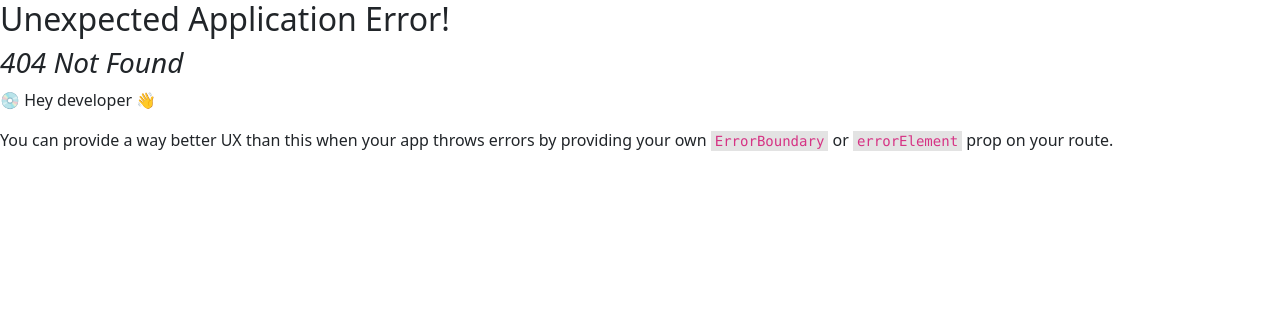
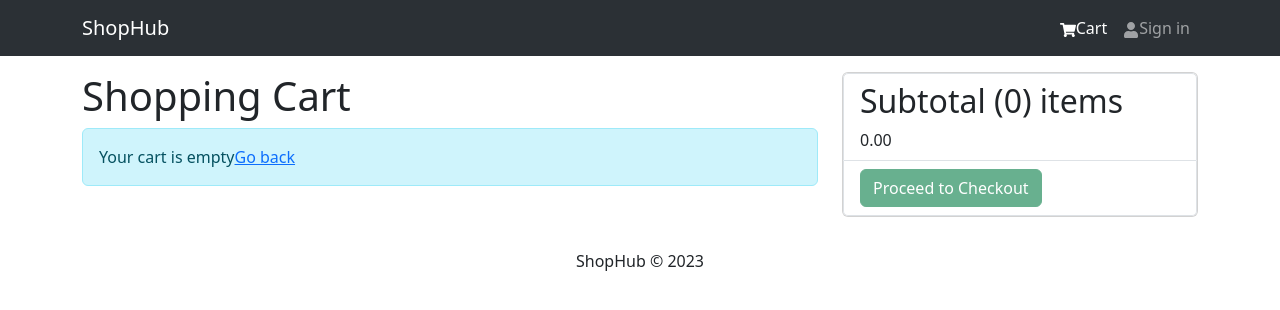
Before and after one commit to Aryan-Akhilesh/ShopHub, a React (Create React App) app in the folder frontend/: page /cart in a window 1280 px wide. Before the commit this address had no page. Shown: the top 310 px of the page. Built offline with nearby package versions, Linux system fonts and the light colour scheme.

Commit message:
implemented cart screen along with displaying number of items in the cart in the header

```diff
--- a/frontend/src/components/Header.jsx
+++ b/frontend/src/components/Header.jsx
@@ -1,9 +1,12 @@
 import React from "react";
-import { Nav, Container, Navbar } from "react-bootstrap";
+import { Nav, Container, Navbar, Badge } from "react-bootstrap";
 import { FaShoppingCart, FaUser } from "react-icons/fa";
 import { LinkContainer } from "react-router-bootstrap";
+import { useSelector } from "react-redux";
 
 function Header() {
+  const { cartItems } = useSelector((state) => state.cart);
+
   return (
     <header>
       <Navbar
@@ -23,6 +26,11 @@
                 <Nav.Link>
                   <FaShoppingCart />
                   Cart
+                  {cartItems.length > 0 && (
+                    <Badge pill bg="success">
+                      {cartItems.reduce((acc, x) => acc + x.qty, 0)}
+                    </Badge>
+                  )}
                 </Nav.Link>
               </LinkContainer>
               <LinkContainer to="/login">
--- a/frontend/src/index.js
+++ b/frontend/src/index.js
@@ -14,12 +14,14 @@
 import reportWebVitals from "./reportWebVitals";
 import HomeScreen from "./screens/HomeScreen";
 import ProductScreen from "./screens/ProductScreen";
+import CartScreen from "./screens/CartScreen";
 
 const router = createBrowserRouter(
   createRoutesFromElements(
     <Route path="/" element={<App />}>
       <Route index path="/" element={<HomeScreen />} />
       <Route path="/product/:id" element={<ProductScreen />} />
+      <Route path="/cart" element={<CartScreen />} />
     </Route>
   )
 );
--- /dev/null
+++ b/frontend/src/screens/CartScreen.jsx
@@ -0,0 +1,119 @@
+import { useNavigate } from "react-router-dom";
+import { Link } from "react-router-dom";
+import {
+  Row,
+  Col,
+  ListGroup,
+  ListGroupItem,
+  Image,
+  FormSelect,
+  Button,
+  Card,
+} from "react-bootstrap";
+import { useDispatch, useSelector } from "react-redux";
+import Message from "../components/Message";
+import { FaTrash } from "react-icons/fa";
+import { addToCart, removeFromCart } from "../slices/cartSlice";
+
+function CartScreen() {
+  const navigate = useNavigate();
+  const dispatch = useDispatch();
+
+  const addToCartHandler = (item, qty) => {
+    dispatch(addToCart({ ...item, qty }));
+  };
+
+  const removeFromCartHandler = (id) => {
+    dispatch(removeFromCart(id));
+  };
+
+  const checkoutHandler = () => {
+    navigate("/login?redirect=/shipping");
+  };
+
+  const cart = useSelector((state) => state.cart);
+  const { cartItems } = cart;
+  return (
+    <Row>
+      <Col md={8}>
+        <h1>Shopping Cart</h1>
+        {cartItems.length === 0 ? (
+          <Message>
+            Your cart is empty
+            <Link to="/">Go back</Link>
+          </Message>
+        ) : (
+          <ListGroup variant="flush">
+            {cartItems.map((item) => (
+              <ListGroupItem key={item._id}>
+                <Row>
+                  <Col md={2}>
+                    <Image src={item.image} fluid alt={item.name} rounded />
+                  </Col>
+                  <Col md={3}>
+                    <Link to={`/product/${item._id}`}>{item.name}</Link>
+                  </Col>
+                  <Col md={2}>${item.price}</Col>
+                  <Col md={2}>
+                    <FormSelect
+                      value={item.qty}
+                      onChange={(e) => {
+                        addToCartHandler(item, Number(e.target.value));
+                      }}
+                    >
+                      {[...Array(item.countInStock).keys()].map((key) => {
+                        return (
+                          <option key={key + 1} value={key + 1}>
+                            {key + 1}
+                          </option>
+                        );
+                      })}
+                    </FormSelect>
+                  </Col>
+                  <Col md={2}>
+                    <Button
+                      type="button"
+                      variant="light"
+                      onClick={() => {
+                        removeFromCartHandler(item._id);
+                      }}
+                    >
+                      <FaTrash />
+                    </Button>
+                  </Col>
+                </Row>
+              </ListGroupItem>
+            ))}
+          </ListGroup>
+        )}
+      </Col>
+      <Col md={4}>
+        <Card>
+          <ListGroup>
+            <ListGroupItem>
+              <h2>
+                Subtotal ({cartItems.reduce((acc, item) => acc + item.qty, 0)})
+                items
+              </h2>
+              {cartItems
+                .reduce((acc, item) => acc + item.price * item.qty, 0)
+                .toFixed(2)}
+            </ListGroupItem>
+            <ListGroupItem>
+              <Button
+                type="button"
+                variant="success"
+                disabled={cartItems.length === 0}
+                onClick={checkoutHandler}
+              >
+                Proceed to Checkout
+              </Button>
+            </ListGroupItem>
+          </ListGroup>
+        </Card>
+      </Col>
+    </Row>
+  );
+}
+
+export default CartScreen;
--- a/frontend/src/slices/cartSlice.js
+++ b/frontend/src/slices/cartSlice.js
@@ -23,9 +23,14 @@
 
       return updateCart(state);
     },
+    removeFromCart: (state, action) => {
+      state.cartItems = state.cartItems.filter((x) => x._id !== action.payload);
+
+      return updateCart(state);
+    },
   },
 });
 
-export const { addToCart } = cartSlice.actions;
+export const { addToCart, removeFromCart } = cartSlice.actions;
 
 export default cartSlice.reducer;
--- a/frontend/src/utils/cartUtils.js
+++ b/frontend/src/utils/cartUtils.js
@@ -1,4 +1,4 @@
-const addDecimal = (num) => {
+export const addDecimal = (num) => {
   return num.toFixed(2);
 };
 
@@ -22,4 +22,6 @@
   );
 
   localStorage.setItem("cart", JSON.stringify(state));
+
+  return state;
 };
```
